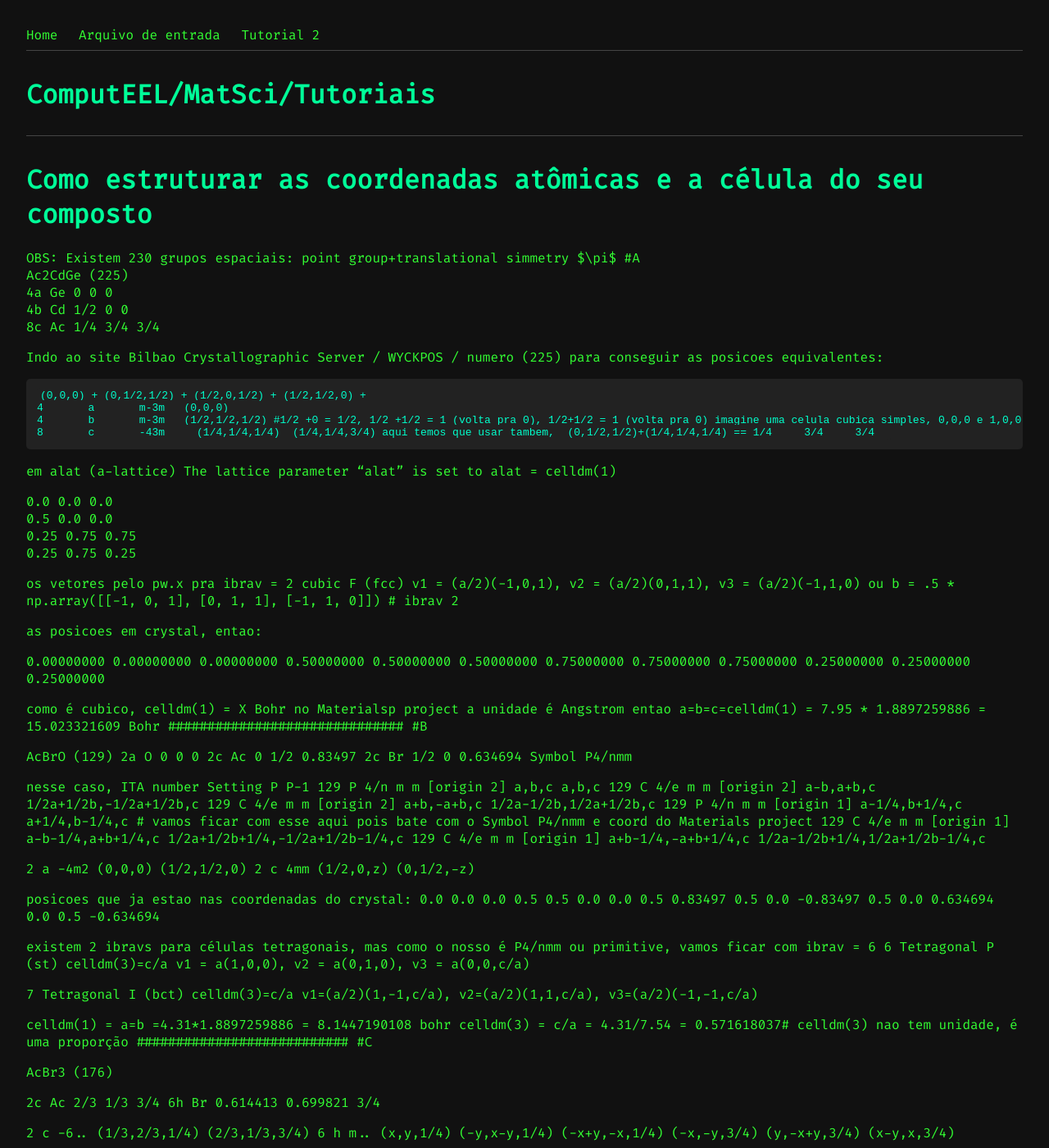
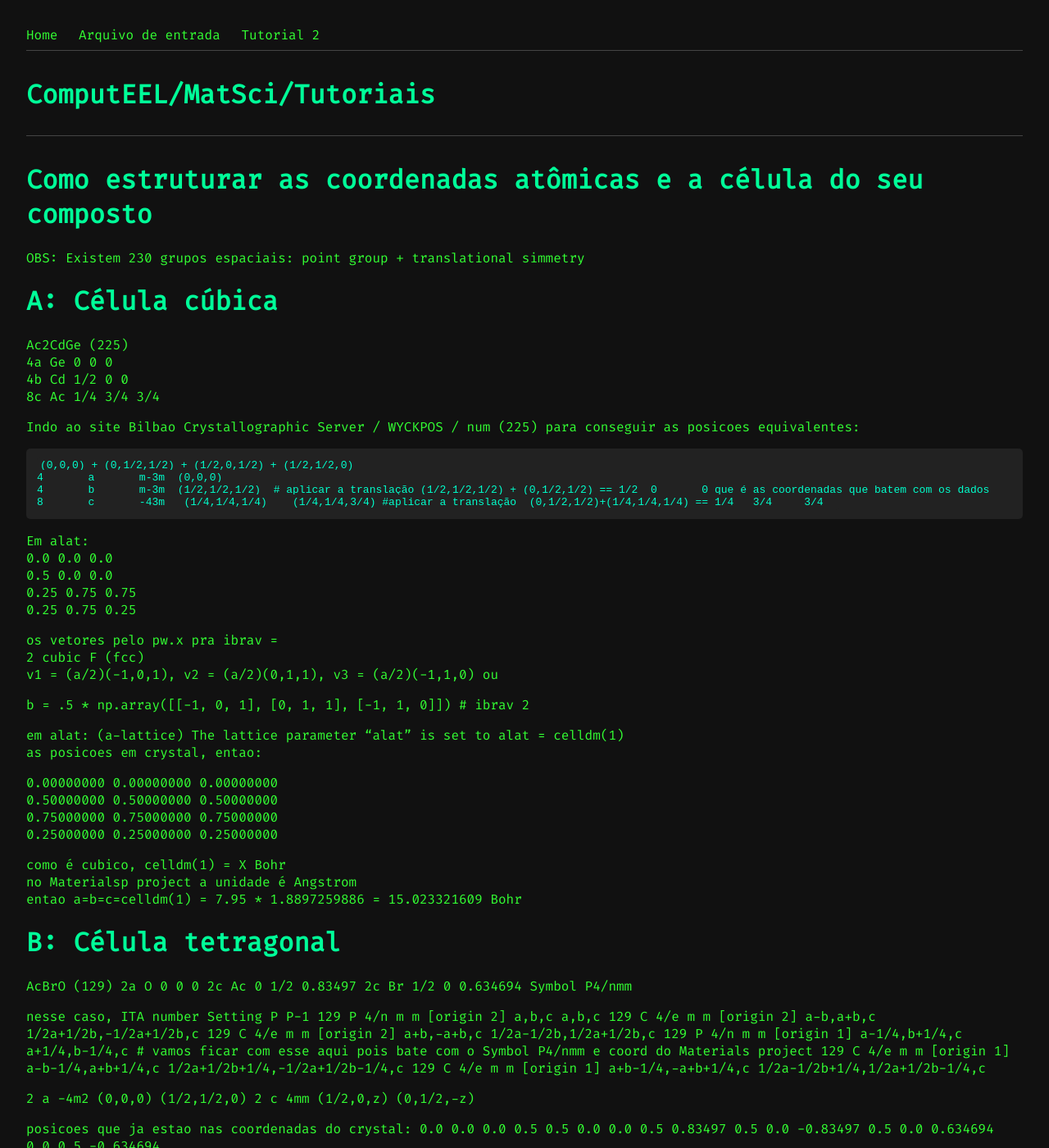
Before and after one commit to cauaschuch/ComputEEL-Tutoriais, a Jekyll site: the page built from tutoriais/tutorial1.md, in a window 1280 px wide and 1400 px high. Shown: the whole window at 82% size. Built offline with Jekyll 4.4.1, drawn with Linux system fonts in a browser that asks for light colours; some of the changed text lies outside the part shown.

Commit message:
Update tutorial1.md

````diff
--- a/tutoriais/tutorial1.md
+++ b/tutoriais/tutorial1.md
@@ -5,37 +5,38 @@ permalink: /tutoriais/tutorial1/
 ---
 
 # Como estruturar as coordenadas atômicas e a célula do seu composto
+OBS: Existem 230 grupos espaciais: point group + translational simmetry
 
 
-OBS: Existem 230 grupos espaciais: point group+translational simmetry  $\pi$
-#A
+# A: Célula cúbica
 Ac2CdGe (225)
 4a	Ge	0	0	0
 4b	Cd	1/2	0	0
 8c	Ac	1/4	3/4	3/4
 
-Indo ao site Bilbao Crystallographic Server / WYCKPOS / numero (225) para conseguir as posicoes equivalentes:
+Indo ao site Bilbao Crystallographic Server / WYCKPOS / num (225) para conseguir as posicoes equivalentes:
 ```txt
-(0,0,0) + (0,1/2,1/2) + (1/2,0,1/2) + (1/2,1/2,0) +
-4	a	m-3m   (0,0,0)
-4	b	m-3m   (1/2,1/2,1/2) #1/2 +0 = 1/2, 1/2 +1/2 = 1 (volta pra 0), 1/2+1/2 = 1 (volta pra 0) imagine uma celula cubica simples, 0,0,0 e 1,0,0 sao equivalentes
-8	c	-43m     (1/4,1/4,1/4)	(1/4,1/4,3/4) aqui temos que usar tambem,  (0,1/2,1/2)+(1/4,1/4,1/4) == 1/4	3/4	3/4
+(0,0,0) + (0,1/2,1/2) + (1/2,0,1/2) + (1/2,1/2,0)
+4	a	m-3m  (0,0,0)
+4	b	m-3m  (1/2,1/2,1/2)  # aplicar a translação (1/2,1/2,1/2) + (0,1/2,1/2) == 1/2	0	0 que é as coordenadas que batem com os dados
+8	c	-43m   (1/4,1/4,1/4)	(1/4,1/4,3/4) #aplicar a translação  (0,1/2,1/2)+(1/4,1/4,1/4) == 1/4	3/4	3/4
 ```
 
-
-em alat (a-lattice) The lattice parameter "alat" is set to alat = celldm(1)
-
+Em alat:
 0.0 0.0 0.0
 0.5 0.0 0.0
 0.25 0.75 0.75
 0.25 0.75 0.25
 
+
 os vetores pelo pw.x pra ibrav =
 2          cubic F (fcc)
-      v1 = (a/2)(-1,0,1),  v2 = (a/2)(0,1,1), v3 = (a/2)(-1,1,0)
-ou
+      v1 = (a/2)(-1,0,1),  v2 = (a/2)(0,1,1), v3 = (a/2)(-1,1,0) ou
+
 b = .5 * np.array([[-1, 0, 1], [0, 1, 1], [-1, 1, 0]])  # ibrav 2
 
+
+em alat: (a-lattice) The lattice parameter "alat" is set to alat = celldm(1)
 as posicoes em crystal, entao:
 
  0.00000000  0.00000000  0.00000000
@@ -46,8 +47,9 @@ as posicoes em crystal, entao:
  como é cubico, celldm(1) = X Bohr
  no Materialsp project a unidade é Angstrom
  entao a=b=c=celldm(1) = 7.95 * 1.8897259886 = 15.023321609 Bohr
-##############################
-#B
+
+
+# B: Célula tetragonal
 
 AcBrO (129)
 2a	O	0	0	0
@@ -86,8 +88,9 @@ existem 2 ibravs para células tetragonais, mas como o nosso é P4/nmm ou primit
 
 celldm(1) = a=b =4.31*1.8897259886 = 8.1447190108 bohr
 celldm(3) = c/a = 4.31/7.54 = 0.571618037# celldm(3) nao tem unidade, é uma proporção
-###########################
-#C
+
+
+# C: Célula hexagonal
 
 AcBr3 (176)
 
@@ -116,7 +119,7 @@ c  = 4.72 Å*1.8897259886 = 8.9195066661 bohr
 celldm(3) = c/a = 0.577723378
 
 #########################
-#D O DESAFIO FINAL!
+# D: Célula triclínica
 
 AgPbF6 (2) - triclinico
 1a	Ag	0	0	0
````
